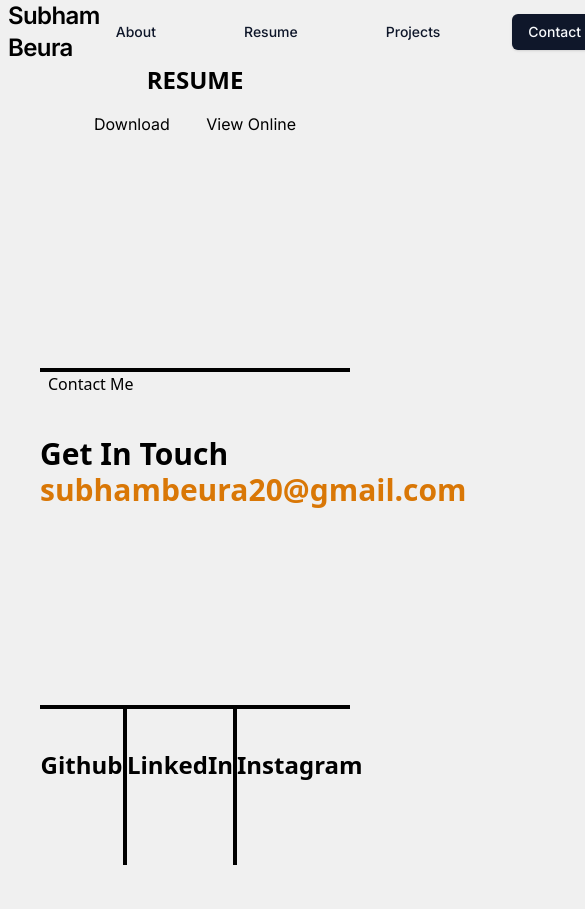
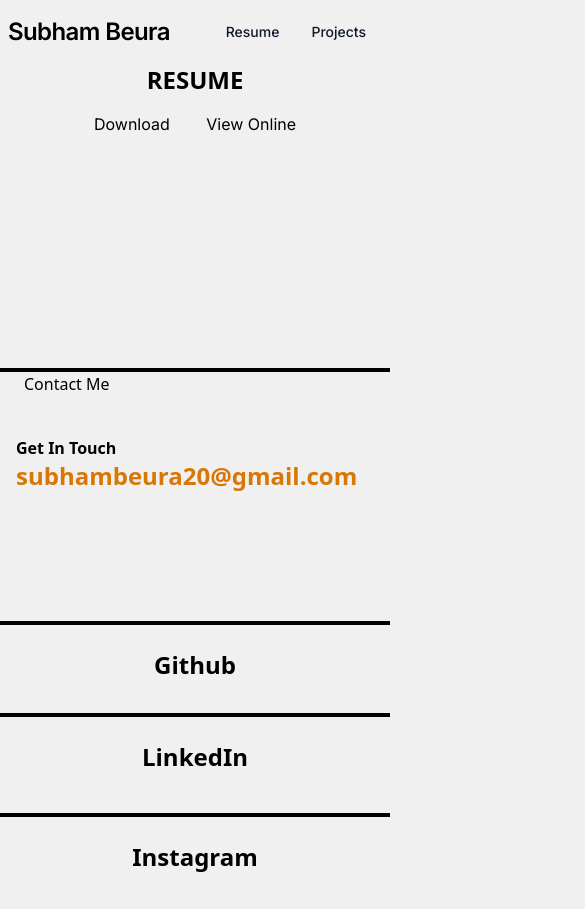
Before and after one commit to Subham-Beura/subhambeura.com, a Next.js app: page /resume in a window 390 px wide. Shown: the whole page, 585 px wide, since content can reach past the window. Before the commit the page ends 865 px from the top, so only its background shows below. Built offline with nearby package versions, Linux system fonts and the light colour scheme.

Commit message:
responsive footer

```diff
--- a/src/app/page.tsx
+++ b/src/app/page.tsx
@@ -26,10 +26,7 @@ export default function Home() {
   return (
     <div>
       <div className="flex w-full h-full">
-        <div className="w-[45%] bg-black h-[88vh]"></div>
-        <div className="w-[5%] h-[88vh]"></div>
-
-        <div className="w-[50%]  h-[88vh] flex flex-col justify-center space-y-8">
+        <div className="w-full  h-[88vh] flex flex-col justify-center items-center space-y-8">
           <div className="">
             Hi <span className="h-4">👋</span>, I am
           </div>
--- a/src/components/Layout/Footer.tsx
+++ b/src/components/Layout/Footer.tsx
@@ -3,24 +3,27 @@ import React from "react";
 
 export default function Footer() {
   return (
-    <div className="mt-[20vh] mx-10 ">
-      <div className="border-black border-t-4 h-[40vh] font-sans">
+    <div className="mt-[20vh]  md:mx-10 ">
+      <div className="border-black border-t-4 h-[30vh] md:h-[40vh] font-sans px-4">
         <p className="mx-2">Contact Me</p>
-        <div className="font-sans font-bold text-3xl mt-10">
+        <div className="font-sans font-bold  mt-10 ">
           <p>Get In Touch</p>
-          <Link href="#" className="hover:underline text-amber-600 my-10">
+          <Link
+            href="#"
+            className="hover:underline text-amber-600 my-10 w-full text-2xl h-fit break-words "
+          >
             subhambeura20@gmail.com
           </Link>
         </div>
       </div>
-      <div className="border-black border-t-4 flex justify-between h-40 text-center">
-        <div className="border-black w-[30vw] border-r-4 font-sans text-2xl font-semibold pt-10">
+      <div className="border-black md:border-t-4 flex flex-col md:flex-row justify-between h-fit text-center">
+        <div className="pt-6 border-black md:w-[30vw] border-y-4 md:border-y-0 md:border-r-4 font-sans text-2xl font-semibold md:pt-10 h-24 ">
           Github
         </div>
-        <div className="w-[30vw] font-sans text-2xl font-semibold pt-10">
+        <div className="pt-6 md:w-[30vw] font-sans  text-2xl font-semibold md:pt-10 h-24 ">
           LinkedIn
         </div>
-        <div className="border-black border-l-4 w-[30vw] font-sans text-2xl font-semibold pt-10">
+        <div className="pt-6 border-black border-t-4 md:border-t-0 md:border-l-4 md:w-[30vw] font-sans text-2xl font-semibold md:pt-10 h-24 ">
           Instagram
         </div>
       </div>
--- a/src/components/Layout/Navbar.tsx
+++ b/src/components/Layout/Navbar.tsx
@@ -12,17 +12,14 @@ export default function Navbar() {
           </h3>
         </Link>
       </div>
-      <div className=" flex items-center space-x-14">
-        <Button asChild variant={"link"}>
-          <Link href="/about">About</Link>
-        </Button>
+      <div className=" flex items-center justify-between">
         <Button asChild variant={"link"}>
           <Link href="/resume">Resume</Link>
         </Button>
         <Button asChild variant={"link"}>
           <Link href="/projects">Projects</Link>
         </Button>
-        <Button asChild variant={"default"} className="w-26">
+        <Button asChild variant={"default"} className="hidden md:block md:w-26">
           <Link href="/contact">Contact</Link>
         </Button>
       </div>
```
